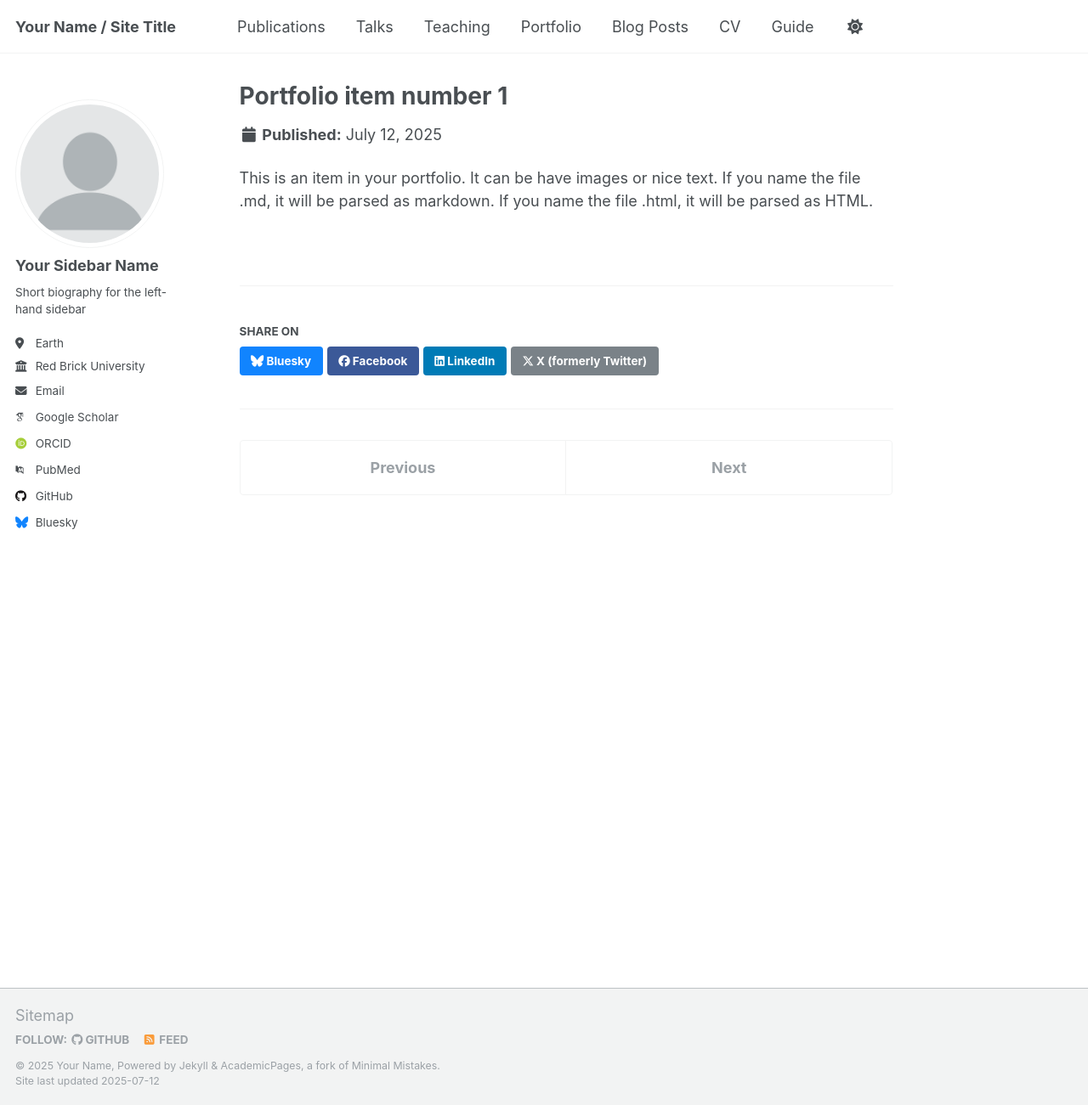
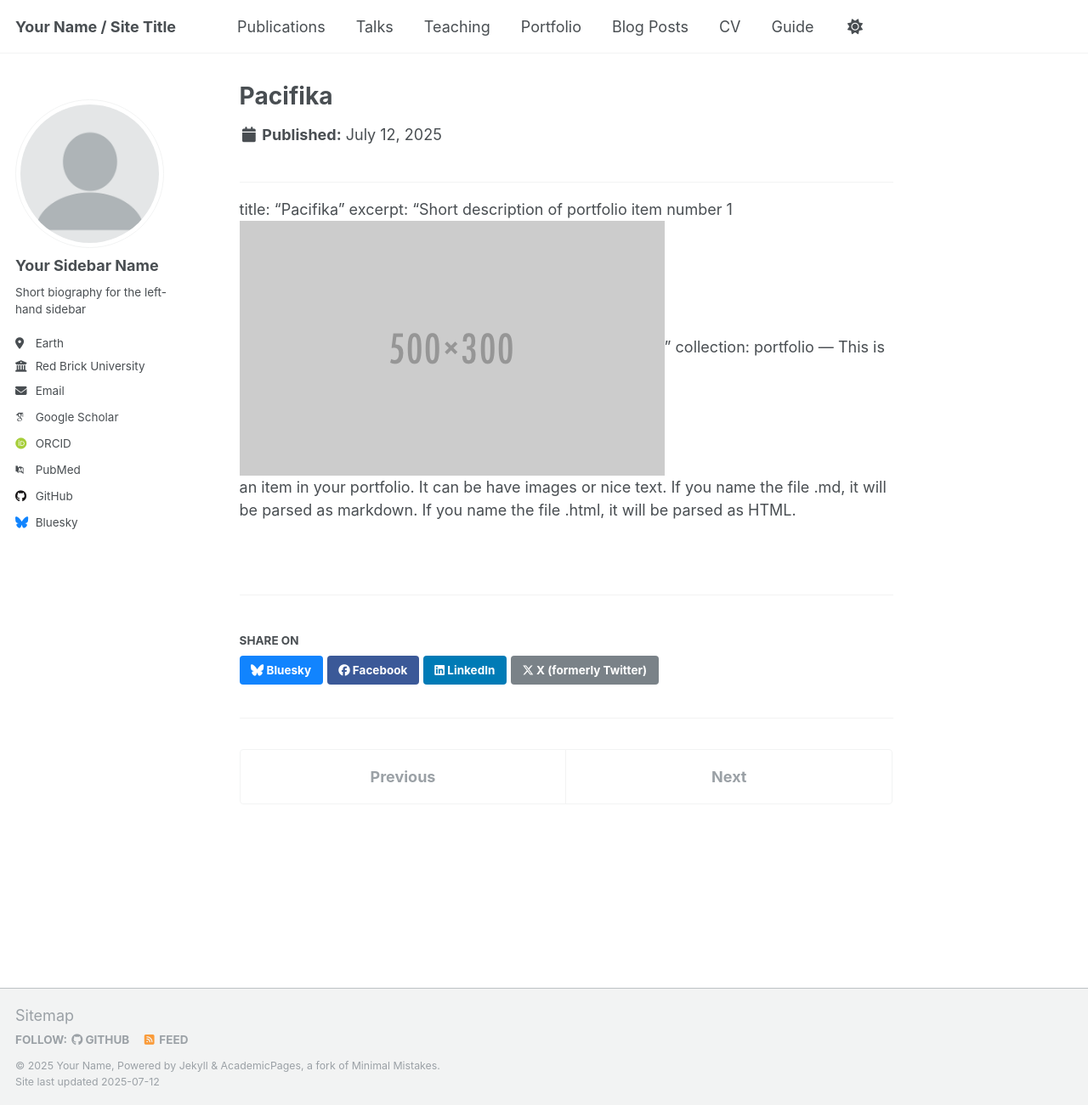
Before and after one commit to OrePopoola/orepopoola.github.io, a Jekyll site: the page built from _portfolio/portfolio-1.md, in a window 1280 px wide and 1301 px high. Shown: the whole window at 85% size. Built offline with Jekyll 4.4.1, drawn with Linux system fonts in a browser that asks for light colours; some web fonts are replaced; a script that is not in the unit is left out.

Commit message:
Update portfolio-1.md

```diff
--- a/_portfolio/portfolio-1.md
+++ b/_portfolio/portfolio-1.md
@@ -1,7 +1,12 @@
 ---
-title: "Portfolio item number 1"
+title: "Pacifika"
 excerpt: "Short description of portfolio item number 1<br/><img src='/images/500x300.png'>"
 collection: portfolio
 ---
 
+---
+title: "Pacifika"
+excerpt: "Short description of portfolio item number 1<br/><img src='/images/500x300.png'>"
+collection: portfolio
+---
 This is an item in your portfolio. It can be have images or nice text. If you name the file .md, it will be parsed as markdown. If you name the file .html, it will be parsed as HTML.
```
